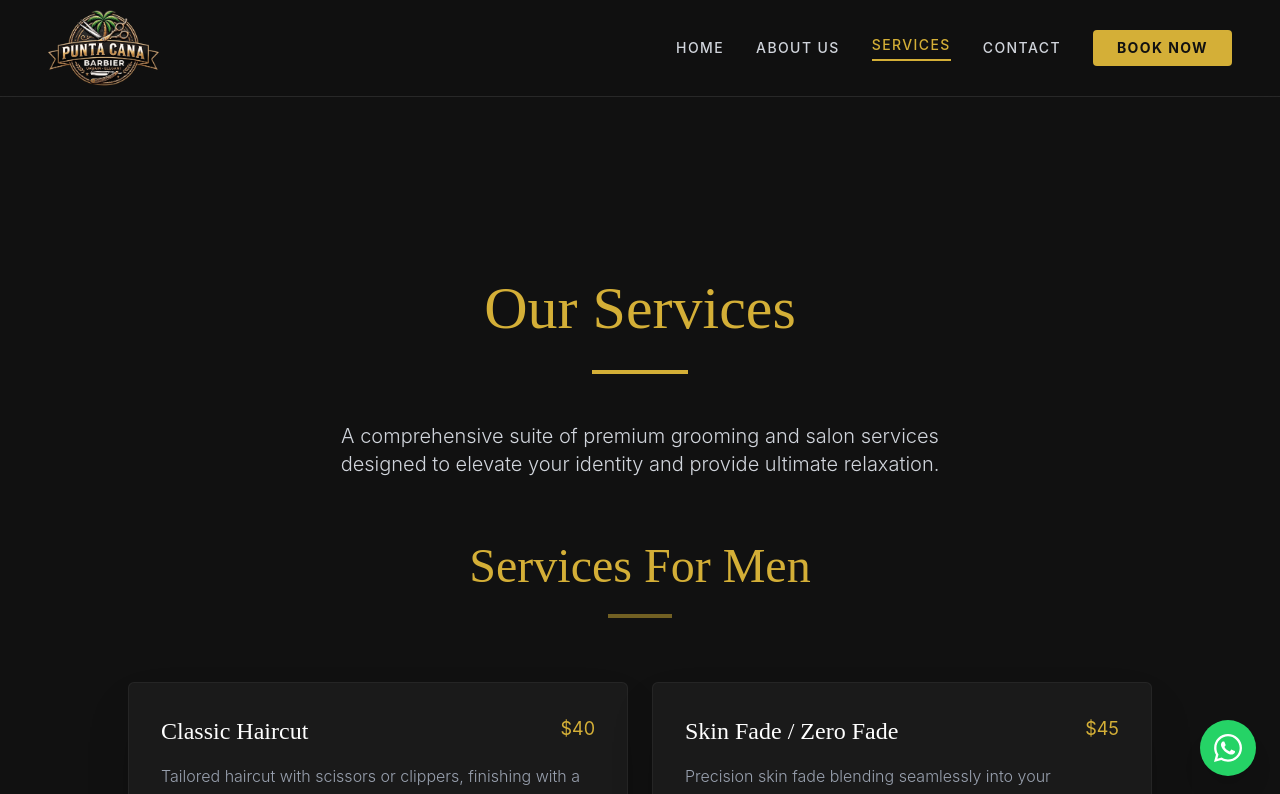
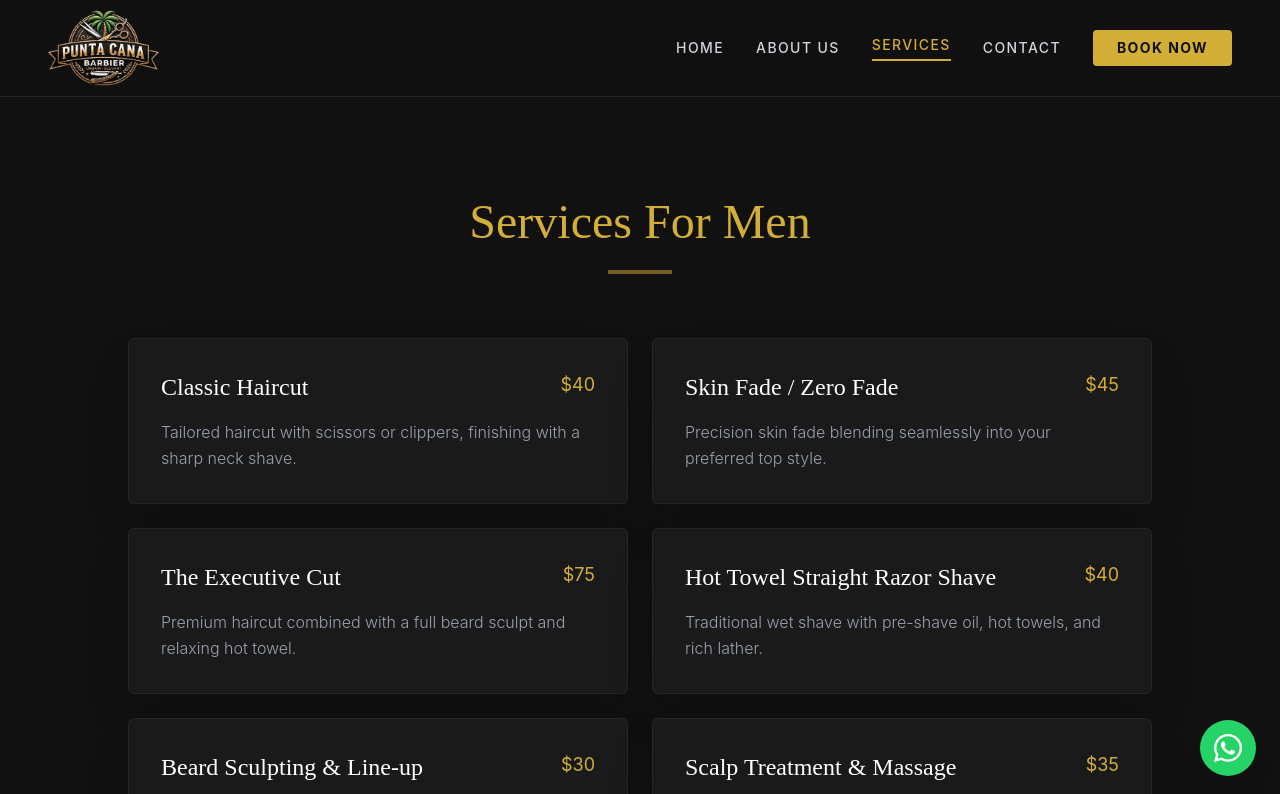
Before and after one commit to cozunap/puntacanabarbier, a React (Vite) app: page /services in a window 1280 px wide. Shown: the top 794 px of the page. Built offline with nearby package versions, Linux system fonts and the light colour scheme.

Commit message:
Remove main Our Services header from the services page as requested

```diff
--- a/src/pages/Services.jsx
+++ b/src/pages/Services.jsx
@@ -118,18 +118,7 @@ export default function Services() {
 
   return (
     <div className="flex flex-col w-full min-h-[60vh] py-section px-6 md:px-12 max-w-7xl mx-auto overflow-hidden">
-      <motion.div
-        initial="hidden"
-        animate="show"
-        variants={fadeUp}
-        className="text-center mb-16 mt-12 md:mt-20"
-      >
-        <h1 className="font-serif text-5xl md:text-6xl text-gold mb-8">Our Services</h1>
-        <div className="w-24 h-1 bg-gold mx-auto mb-12"></div>
-        <p className="font-sans text-lg md:text-xl text-gray-300 max-w-2xl mx-auto font-light">
-          A comprehensive suite of premium grooming and salon services designed to elevate your identity and provide ultimate relaxation.
-        </p>
-      </motion.div>
+
 
       <GridServiceSection title="Services For Men" servicesData={menGridServices} />
       <ServiceSection title="Services For Women" servicesData={womenServices} reverseStyle={true} />
```
